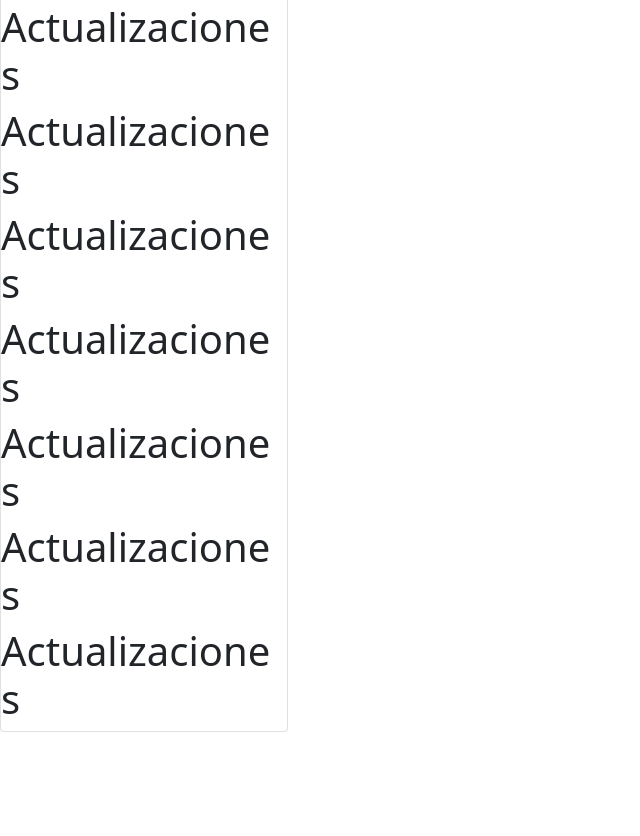
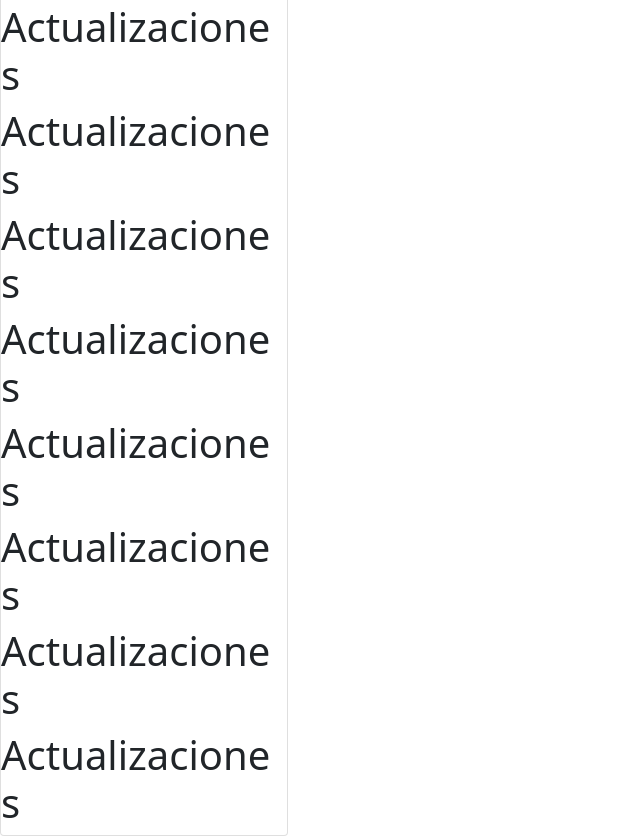
Before and after one commit to CesarGonzalezS/jenkins2_back, a plain HTML site: page index.html in a window 1280 px wide. Shown: the part 2293-3129 px from the top of the page, without its empty margins (0-640 px from the left). Before the commit the page ends 3025 px from the top, so only its background shows below. Drawn offline with nearby package versions, Linux system fonts and the light colour scheme.

Commit message:
Nueva actualizacion

```diff
--- a/index.html
+++ b/index.html
@@ -90,6 +90,9 @@
         <div>
             <h1>Actualizaciones</h1>
         </div>
+        <div>
+            <h1>Actualizaciones</h1>
+        </div>
     </div>
 </body>
 </html>
```
